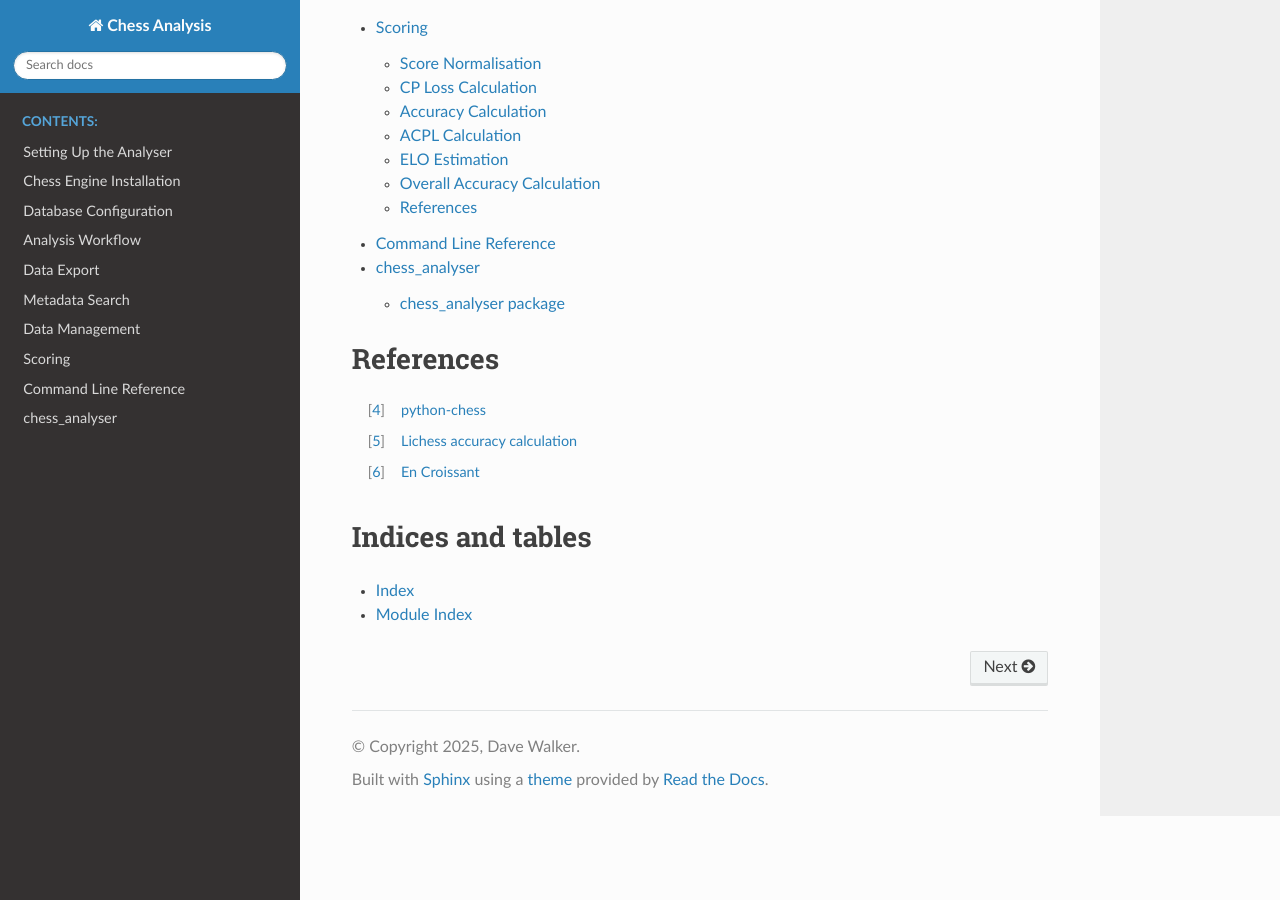
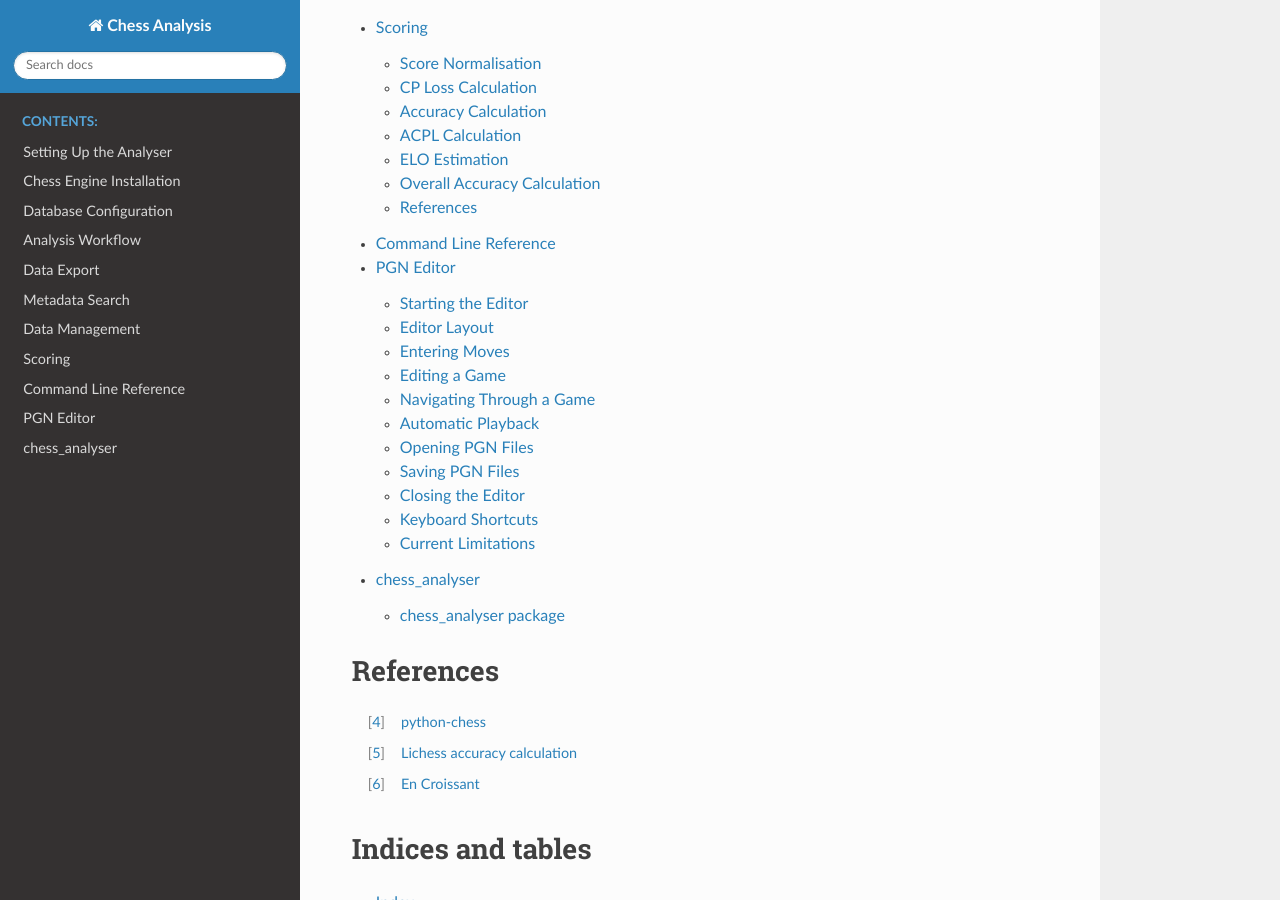
Before and after one commit to davewalker5/ChessAnalyser, a Sphinx documentation site: the page built from docs/source/index.rst, in a window 1280 px wide and 900 px high, scrolled down 1596 px. Built offline with Sphinx 7.4.7 and the Read the Docs theme 3.1.0, drawn with Linux system fonts in a browser that asks for light colours; some of the changed lines change nothing that is shown.

Commit message:
Added PGN editor documentation

```diff
--- a/docs/source/index.rst
+++ b/docs/source/index.rst
@@ -34,6 +34,7 @@
    data_management
    scoring
    cli
+   pgn_editor
    code/modules
 
 
--- /dev/null
+++ b/docs/source/pgn_editor.rst
@@ -0,0 +1,200 @@
+PGN Editor
+==========
+
+The PGN Editor is a graphical desktop application for creating, editing, reviewing, replaying, loading and saving chess games in Portable Game Notation (PGN) format. It is independent of the command-line Chess Analyser and does not require a game to be imported into the analyser database.
+
+The editor uses the ``python-chess`` library to maintain the board position, generate Standard Algebraic Notation (SAN), validate moves and read and write PGN files.
+
+
+Starting the Editor
+-------------------
+
+Install the Chess Analyser package and its dependencies in the active Python environment before starting the editor. From that environment, run:
+
+.. code-block:: console
+
+    pgn-editor
+
+The editor can also be started as a Python module:
+
+.. code-block:: console
+
+    python -m pgn_editor
+
+The initial board uses the standard chess starting position, with White at the bottom. The current game is initially unnamed and contains no moves.
+
+
+Editor Layout
+-------------
+
+The editor window contains two main panels:
+
+* The left panel contains the chessboard and coordinates.
+* The right panel contains the SAN move list, navigation and playback
+  controls, editing controls and a status message.
+
+
+Entering Moves
+--------------
+
+To enter a move, drag a piece from its current square and drop it on a legal destination square.
+
+When a piece is dragged:
+
+* The source square is highlighted in amber
+* Legal empty destination squares are marked with cyan dots
+* Legal captures are marked with cyan rings
+* A legal destination beneath the pointer is highlighted in green
+* An illegal destination beneath the pointer is highlighted in red
+
+After a legal move is dropped, the board is updated and its SAN representation is appended to the move list. White and Black moves are grouped under the appropriate move number, and the latest move remains visible.
+
+The editor validates all moves using the current board position. This includes checks, pins, captures, castling restrictions, en passant and promotion. An illegal drop does not change the board, move history, current file or unsaved state.
+
+
+Pawn Promotion
+~~~~~~~~~~~~~~
+
+When a pawn reaches its final rank, the editor asks whether it should be promoted to a queen, rook, bishop or knight. Cancelling this choice leaves the position unchanged.
+
+
+Completed Games
+~~~~~~~~~~~~~~~
+
+No further moves can be added after checkmate or stalemate. The status area reports checkmate and the winning colour, or reports a draw by stalemate.
+
+
+Editing a Game
+--------------
+
+The editing controls are:
+
+``Undo``
+    Removes the final recorded move and displays the new final position. Undo can be repeated until the starting position is reached.
+
+``Clear``
+    Removes every move and restores the standard starting position. The editor asks for confirmation before clearing a game containing moves.
+
+``Flip``
+    Alternates between White-at-bottom and Black-at-bottom orientations. The pieces and board coordinates are reversed without changing the position or move history.
+
+Entering, undoing or clearing moves marks the game as changed. An asterisk in the window title identifies a game with unsaved changes.
+
+
+Navigating Through a Game
+-------------------------
+
+A set of media-style navigation controls are presented under the move list:
+
+.. list-table:: Navigation controls
+   :header-rows: 1
+   :widths: 20 80
+
+   * - Control
+     - Action
+   * - ``⏮``
+     - Jump to the standard starting position
+   * - ``◀◀``
+     - Move backwards by one half-move
+   * - ``▶▶``
+     - Move forwards by one half-move
+   * - ``⏭``
+     - Jump to the final position
+   * - ``▶``
+     - Play forwards automatically from the displayed position
+   * - ``⏸``
+     - Pause automatic playback immediately
+
+Controls are disabled when their action is not available. The move that led to the displayed position is highlighted in the move list. At the initial position, no move is highlighted.
+
+Navigation changes only the displayed position. It does not remove moves, alter the saved game or mark the game as changed.
+
+
+Editing From an Earlier Position
+~~~~~~~~~~~~~~~~~~~~~~~~~~~~~~~~
+
+Entering a move while viewing an earlier position creates a new continuation. Because this would discard all moves after the displayed position, the editor asks for confirmation before making the change. Cancelling leaves the complete game unchanged.
+
+
+Automatic Playback
+------------------
+
+Select ``▶`` to replay moves from the displayed position. Playback stops automatically at the end of the game.
+
+The playback slider sets the delay between moves from 0.25 to 5 seconds. The default is 1 second. Changing the slider during playback applies the new delay without restarting the game.
+
+Playback pauses before an action that changes the game, opens another file or closes the application.
+
+
+Opening PGN Files
+-----------------
+
+Select **File > Open** or press ``Ctrl+O`` to open a PGN file. The editor loads the first game, displays its final position and makes its complete main line available for navigation.
+
+If the file contains multiple games, only the first game is loaded and a notification is displayed. Standard PGN header tags from that game are retained when it is saved again.
+
+The editor supports games beginning from the standard chess position. Games that use a custom FEN starting position are not supported.
+
+An empty, unreadable or invalid file produces an explanatory message and leaves the current game unchanged.
+
+If the current game has unsaved changes, the editor asks whether to save, discard or cancel before opening another file.
+
+
+Saving PGN Files
+----------------
+
+Use **File > Save** or press ``Ctrl+S`` to save the current game. The first save opens the operating system's file-selection dialog and defaults to a ``.pgn`` extension. Later saves reuse the current file path.
+
+Use **File > Save As** or press ``Ctrl+Shift+S`` to select a different path. The operating system asks for confirmation before an existing file is overwritten.
+
+Games are saved as standards-compliant PGN containing the main line and known header tags. New games receive valid default tags. A failed save leaves the in-memory game intact and marked as unsaved.
+
+
+Closing the Editor
+------------------
+
+When the editor is closed with unsaved changes, it offers three choices:
+
+``Save``
+    Save the game, then close the editor. Cancelling the save-file dialog also cancels closing
+
+``Discard``
+    Close without saving the changes
+
+``Cancel``
+    Return to the editor without closing it
+
+
+Keyboard Shortcuts
+------------------
+
+.. list-table:: Keyboard shortcuts
+   :header-rows: 1
+   :widths: 35 65
+
+   * - Shortcut
+     - Action
+   * - ``Ctrl+O``
+     - Open a PGN file
+   * - ``Ctrl+S``
+     - Save the current game
+   * - ``Ctrl+Shift+S``
+     - Save the current game to a selected path
+   * - ``Ctrl+Z``
+     - Undo the final move
+
+On platforms where the operating system maps conventional control shortcuts to a different modifier, the displayed menu shortcut should be followed.
+
+
+Current Limitations
+-------------------
+
+The editor works with one standard-position game and its main line. It does not currently support:
+
+* Editing PGN header tags
+* Comments, annotations, variations or numeric annotation glyphs
+* Selecting games other than the first game in a multi-game PGN file
+* Games beginning from a custom FEN position
+* Chess-engine analysis or evaluation
+* Clocks or time controls
+* Direct integration with online chess services
```
